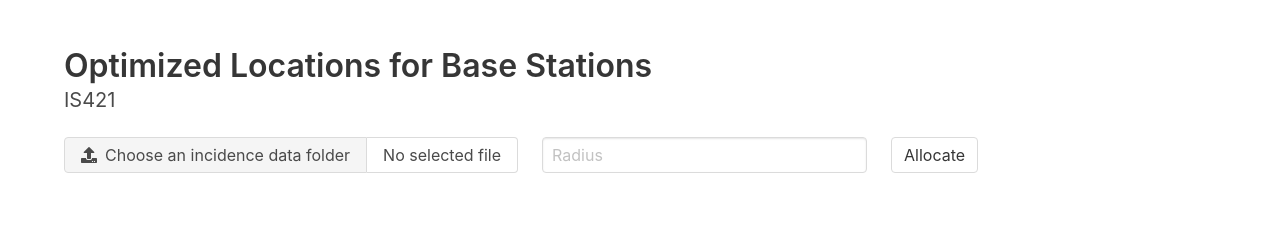
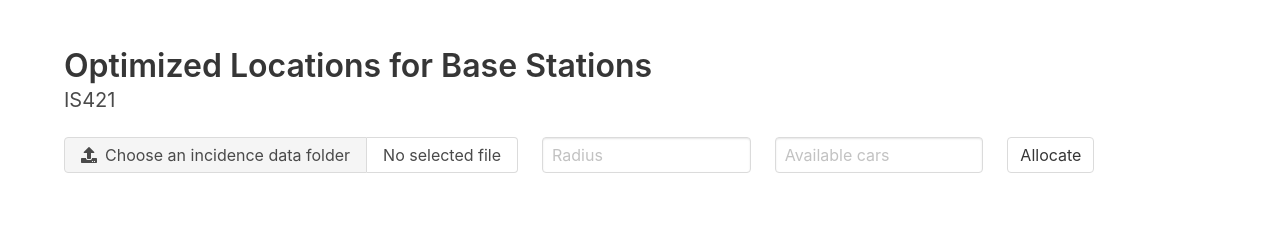
Before and after one commit to shingkid/base-location-optimization, a Flask app: page / in a window 1280 px wide. Shown: the top 232 px of the page. Run offline with Flask 2, Linux system fonts and the light colour scheme; some libraries are stand-ins or nearby versions.

Commit message:
Add client-side form validation

```diff
--- a/templates/index.html
+++ b/templates/index.html
@@ -46,21 +46,20 @@
             <div class="column">
               <div class="file has-name is-fullwidth">
                 <label class="file-label">
-                  <input class="file-input" type="file" name="data_dir">
+                  <input class="file-input" type="file" name="zip_file" required>
                   <span class="file-cta">
-                    <span class="file-icon">
-                      <i class="fas fa-upload"></i>
-                    </span>
-                    <span class="file-label">
-                      Choose an incidence data folder
-                    </span>
+                    <span class="file-icon"><i class="fas fa-upload"></i></span>
+                    <span class="file-label">Choose an incidence data folder</span>
                   </span>
                   <span class="file-name">No selected file</span>
                 </label>
               </div>
             </div>
             <div class="column">
-              <input class="input" type="text" placeholder="Radius" name="radius">
+              <input class="input" type="text" placeholder="Radius" name="radius" required>
+            </div>
+            <div class="column">
+              <input class="input" type="text" placeholder="Available cars" name="num_cars" min="1" max="25">
             </div>
             <div class="column">
               <input class="button" type="submit" value="Allocate" />
@@ -72,7 +71,6 @@
   </section>
 
   <section>
-
     <div class="container is-fluid">
       <div class="tabs">
         <ul>
```
